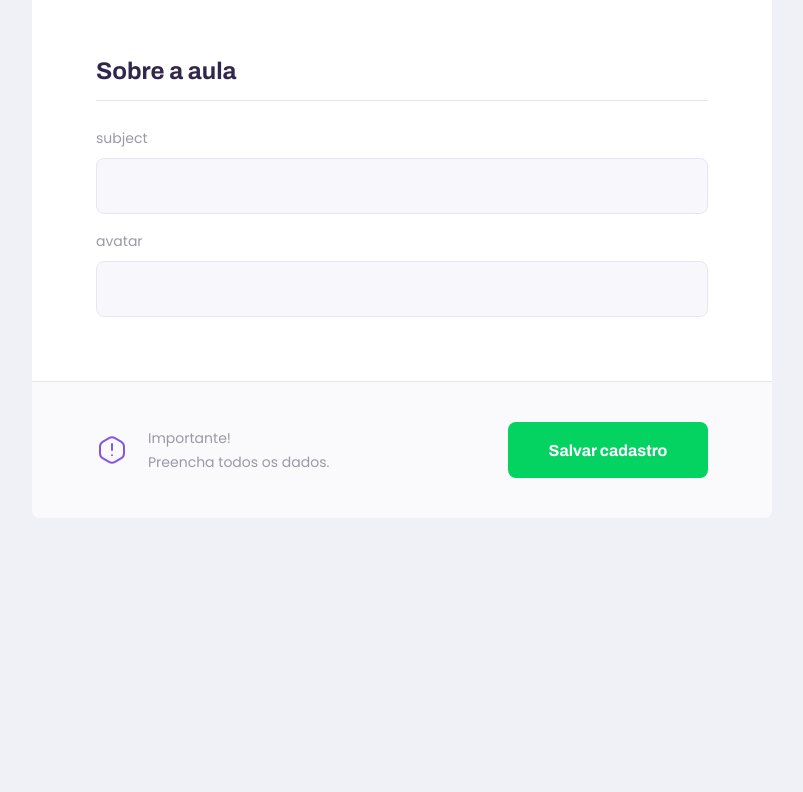
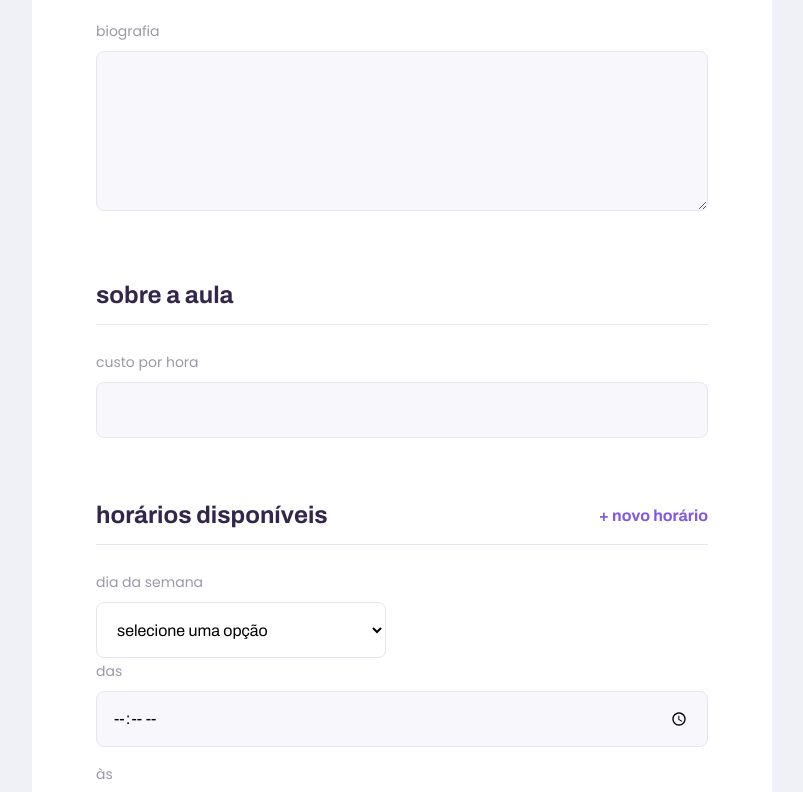
Before and after one commit to vieiraigor8787/proffys, a React (Create React App) app in the folder web/: page /give-classes in a window 1280 px wide. Shown: the part 740-1532 px from the top of the page, without its empty margins (238-1041 px from the left). Before the commit the page ends 1258 px from the top, so only its background shows below. Built offline with nearby package versions, Linux system fonts and the light colour scheme; the HTML template or start-up script is replaced by a standard one.

Commit message:
estilizando,novos componentes

```diff
--- /dev/null
+++ b/web/src/components/Select/index.tsx
@@ -0,0 +1,27 @@
+import React, { InputHTMLAttributes } from 'react';
+
+import './styles.css';
+
+interface SelectProps extends InputHTMLAttributes<HTMLSelectElement> {
+    name: string;
+    label: string;
+    options: Array<{
+        value: string; label: string
+    }>;
+}
+
+const Select: React.FC<SelectProps> = ({ label, name, options, ...rest }) => {
+    return (
+        <div className='select-block'>
+            <label htmlFor={name}>{label}</label>
+            <select id={name} {...rest}>
+                <option value="" disabled selected hidden>selecione uma opção</option>
+              {options.map(option => {
+                  return <option key={option.value} value={option.value}>{option.label}</option>
+              })}
+            </select>
+        </div>
+    )
+}
+
+export default Select;
--- /dev/null
+++ b/web/src/components/Select/styles.css
@@ -0,0 +1,34 @@
+.select-block {
+	position: relative;
+}
+
+.select-block + .select-block {
+	margin-top: 1.4rem;
+}
+
+.select-block label {
+	font-size: 1.4rem;
+}
+
+.select-block select {
+	width: 100%;
+	height: 5.6rem;
+	margin-top: 0.8rem;
+	border-radius: 0.8rem;
+	background: var(--color-select-background);
+	border: 1px solid var(--color-line-in-white);
+	outline: 0;
+	padding: 0 1.6rem;
+	font: 1.6rem Archivo;
+}
+
+.select-block:focus-within::after {
+	width: calc(100% -3.2rem);
+	height: 2px;
+	content: '';
+	background: var(--color-primary-light);
+	position: absolute;
+	left: 1.6rem;
+	right: 1.6rem;
+	bottom: 0;
+}
--- /dev/null
+++ b/web/src/components/Textarea/index.tsx
@@ -0,0 +1,19 @@
+import React, { InputHTMLAttributes } from 'react';
+
+import './styles.css';
+
+interface TextareaProps extends InputHTMLAttributes<HTMLTextAreaElement> {
+    name: string;
+    label: string;
+}
+
+const Textarea: React.FC<TextareaProps> = ({ label, name, ...rest }) => {
+    return (
+        <div className='textarea-block'>
+            <label htmlFor={name}>{label}</label>
+            <textarea id={name} {...rest} />
+        </div>
+    )
+}
+
+export default Textarea;
--- /dev/null
+++ b/web/src/components/Textarea/styles.css
@@ -0,0 +1,36 @@
+.textarea-block {
+	position: relative;
+}
+
+.textarea-block + .textarea-block {
+	margin-top: 1.4rem;
+}
+
+.textarea-block label {
+	font-size: 1.4rem;
+}
+
+.textarea-block textarea {
+	width: 100%;
+	height: 16rem;
+	min-height: 8rem;
+	margin-top: 0.8rem;
+	border-radius: 0.8rem;
+	background: var(--color-input-background);
+	border: 1px solid var(--color-line-in-white);
+	outline: 0;
+	resize: vertical;
+	padding: 1.2rem 1.6rem;
+	font: 1.6rem Archivo;
+}
+
+.textarea-block:focus-within::after {
+	width: calc(100% -3.2rem);
+	height: 2px;
+	content: '';
+	background: var(--color-primary-light);
+	position: absolute;
+	left: 1.6rem;
+	right: 1.6rem;
+	bottom: 7px;
+}
--- a/web/src/pages/TeacherForm/index.tsx
+++ b/web/src/pages/TeacherForm/index.tsx
@@ -2,6 +2,8 @@
 
 import PageHeader from '../../components/PageHeader';
 import Input from '../../components/Input';
+import Textarea from '../../components/Textarea';
+import Select from '../../components/Select';
 
 import warningIcon from '../../assets/images/icons/warning.svg';
 import './styles.css';
@@ -10,22 +12,51 @@
     return (
         <div id="page-teacher-form" className="container">
            <PageHeader
-           title="Que incrível que você quer dar aulas!"
-           description="o primeiro passo para fazer a diferença"
+             title="Que incrível que você quer dar aulas!"
+             description="o primeiro passo para fazer a diferença"
            />
 
            <main>
                <fieldset>
-                   <legend>Seus dados</legend>
+                   <legend>seus dados</legend>
                    <Input name="name" label="name"/>
                    <Input name="avatar" label="avatar"/>
                    <Input name="whatsapp" label="whatsapp"/>
+                   <Textarea name="bio" label="biografia"/>
                </fieldset>
 
                <fieldset>
-                   <legend>Sobre a aula</legend>
-                   <Input name="subject" label="subject"/>
-                   <Input name="cost" label="avatar"/>
+                   <legend>sobre a aula</legend>
+
+                   <Input name="cost" label="custo por hora"/>
+               </fieldset>
+
+               <fieldset>
+                   <legend>
+                       horários disponíveis
+                    <button type="button">
+                         + novo horário
+                    </button>
+                   </legend>
+
+                   <div className="schedule-item">
+                    <Select
+                      name="week_day"
+                      label="dia da semana"
+                      options={[
+                          { value: '1', label: 'domingo'},
+						  { value: '2', label: 'sábado'},
+						  { value: '3', label: 'terça'},
+						  { value: '4', label: 'quarta'},
+						  { value: '5', label: 'quinta'},
+						  { value: '6', label: 'sexta'},
+						  { value: '7', label: 'sábado'},
+                        ]}
+                    />
+                   </div>
+
+                   <Input name="from" label="das" type="time" />
+                   <Input name="to" label="às" type="time" />
                </fieldset>
 
                <footer>
--- a/web/src/pages/TeacherForm/styles.css
+++ b/web/src/pages/TeacherForm/styles.css
@@ -40,6 +40,11 @@
 	width: 100%;
 	padding-bottom: 1.6rem;
 	border-bottom: 1px solid var(--color-line-in-white);
+}
+
+#page-teacher-form main fieldset .textarea-block + .textarea-block,
+#page-teacher-form main fieldset .select-block + .select-block {
+	margin-top: 2.4rem;
 }
 
 #page-teacher-form main fieldset legend button {
--- a/web/src/pages/TeacherList/index.tsx
+++ b/web/src/pages/TeacherList/index.tsx
@@ -3,6 +3,7 @@
 import PageHeader from '../../components/PageHeader';
 import TeacherItem from '../../components/TeacherItem';
 import Input from '../../components/Input';
+import Select from '../../components/Select';
 
 import './styles.css';
 
@@ -11,9 +12,39 @@
 		<div id='page-teacher-list' className='container'>
 			<PageHeader title='Estes são os proffys disponíveis'>
 				<form id='search-teachers'>
-					<Input name="subject" label="subject" />
-					<Input name="week_day" label="week_day" />
-					<Input name="time" label="time" type="time"/>
+					<Select
+					  name="subject"
+					  label="matéria"
+					  options={[
+						{ value: 'artes', label: 'artes'},
+						{ value: 'biologia', label: 'biologia'},
+						{ value: 'matemática', label: 'matemática'},
+						{ value: 'história', label: 'história'},
+						{ value: 'gepgrafia', label: 'gepgrafia'},
+						{ value: 'português', label: 'português'},
+						{ value: 'química', label: 'química'},
+						{ value: 'física', label: 'física'},
+						{ value: 'geometria', label: 'geometria'},
+						{ value: 'aritmética', label: 'aritmética'},
+						{ value: 'educação financeira', label: 'educação financeira'},
+						{ value: 'ed. artística', label: 'ed. artística'},
+						{ value: 'ed. física', label: 'ed. física'}
+					  ]}
+					/>
+					<Select
+					  name="week_day"
+					  label="dia da semana"
+					  options={[
+						{ value: '1', label: 'domingo'},
+						{ value: '2', label: 'sábado'},
+						{ value: '3', label: 'terça'},
+						{ value: '4', label: 'quarta'},
+						{ value: '5', label: 'quinta'},
+						{ value: '6', label: 'sexta'},
+						{ value: '7', label: 'sábado'},
+					  ]}
+					/>
+					<Input name="time" label="horário" type="time"/>
 				</form>
 			</PageHeader>
 
--- a/web/src/pages/TeacherList/styles.css
+++ b/web/src/pages/TeacherList/styles.css
@@ -29,7 +29,8 @@
 		bottom: -28px;
 	}
 
-	#search-teachers .input-block + .input-block {
+	#search-teachers .input-block + .input-block,
+	#search-teachers .select-block + .select-block  {
 		margin-top: 0;
 	}
 
```
